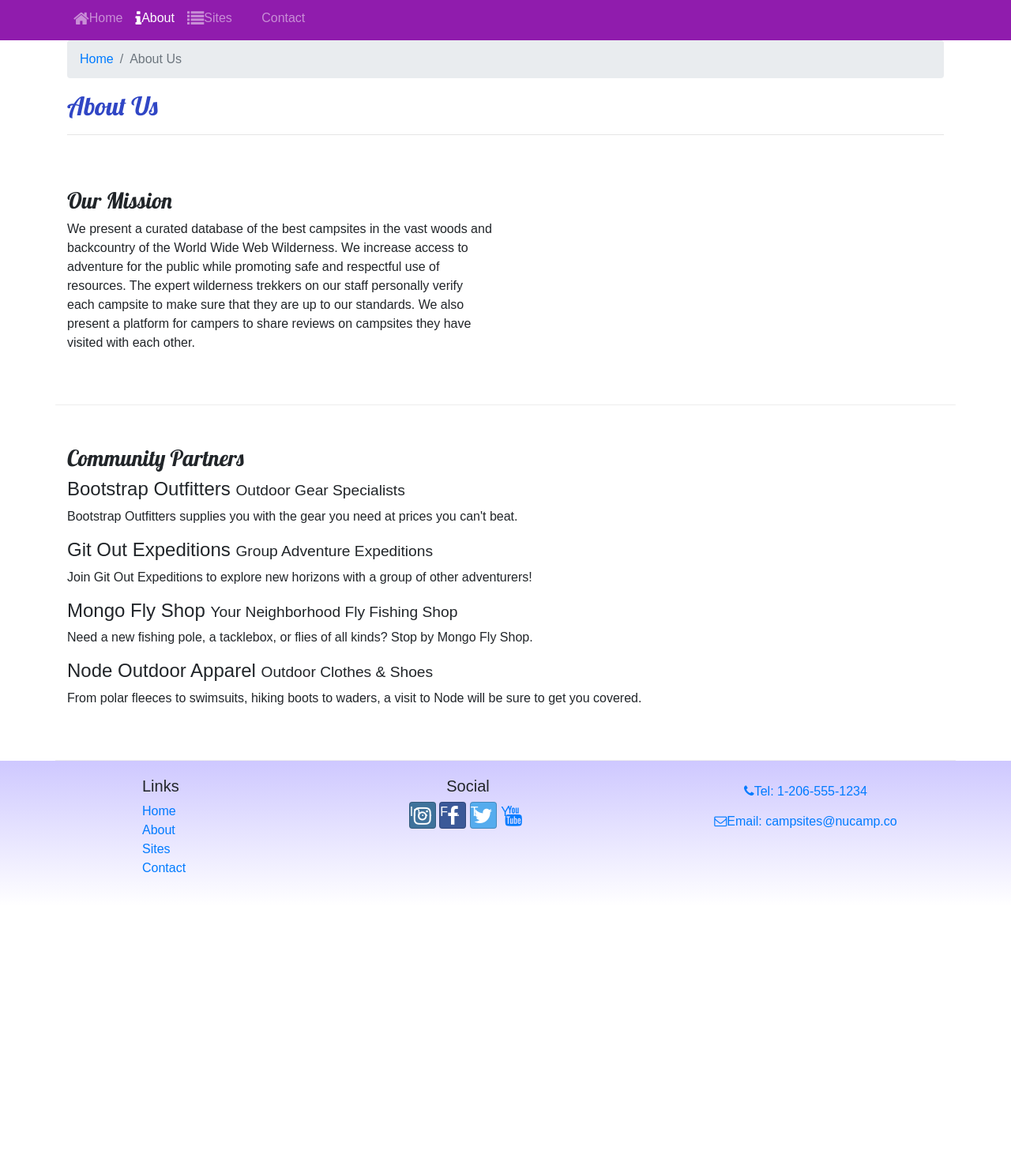
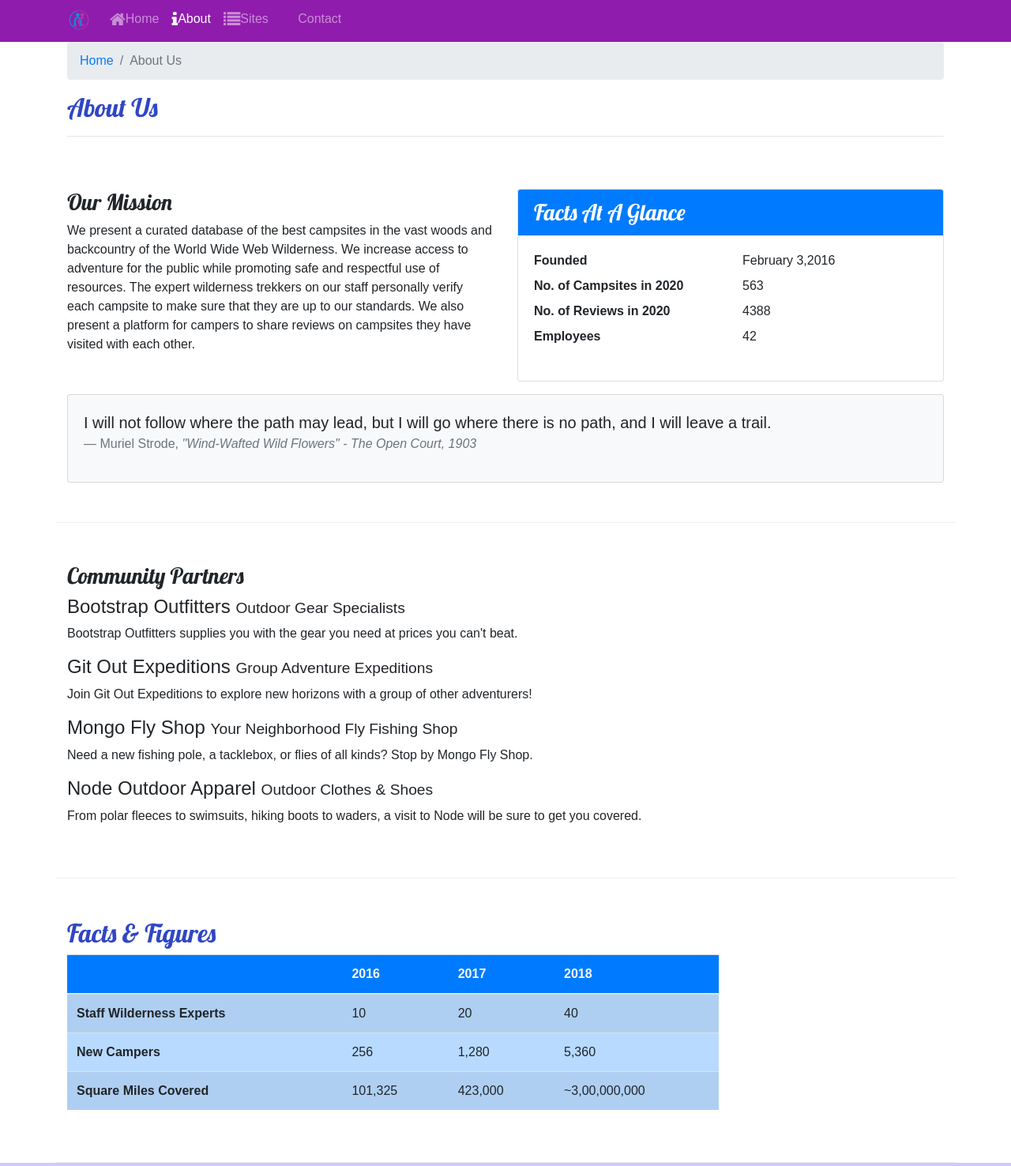
Before and after one commit to daledezma/nucampsite, a website: page aboutus.html in a window 1280 px wide. Shown: the part 167-1643 px from the top of the page at 79% size. Before the commit the page ends 1314 px from the top, so only its background shows below. Drawn offline with nearby package versions, Linux system fonts and the light colour scheme.

Commit message:
img added

```diff
--- a/aboutus.html
+++ b/aboutus.html
@@ -22,6 +22,9 @@
     <header class="jumbotron jumbotron-fluid">
         <div class="container">
             <div class="row">
+                <div class="col-4 col-sm-3 col-md-2 align-self-center">
+                    <img src="img/logo.png" class="img-fluid" />
+                </div>
                 <div class="col">
                     <h1>NuCamp</h1>
                     <h2>a better way to camp</h2>
@@ -32,7 +35,8 @@
 
     <nav class="navbar navbar-expand-sm navbar-dark sticky-top">
         <div class="container">
-            <button class="navbar-toggler ml-auto" type="button" data-toggle="collapse" data-target="#nucampNavbar">
+            <a class="navbar-brand" href="#"><img src="img/logo.png" height="30" width="30" /></a>
+            <button class="navbar-toggler" type="button" data-toggle="collapse" data-target="#nucampNavbar">
                 <span class="navbar-toggler-icon"></span>
             </button>
             <div class="collapse navbar-collapse" id="nucampNavbar">
@@ -61,7 +65,39 @@
         <div class="row row-content">
             <div class="col-xs-12 col-sm-6 col-xl-6">
                 <h3>Our Mission</h3>
-                <p>We present a curated database of the best campsites in the vast woods and backcountry of the World Wide Web Wilderness. We increase access to adventure for the public while promoting safe and respectful use of resources. The expert wilderness trekkers on our staff personally verify each campsite to make sure that they are up to our standards. We also present a platform for campers to share reviews on campsites they have visited with each other.</p>
+                <p>We present a curated database of the best campsites in the vast woods and backcountry of the World Wide Web Wilderness. We increase access
+                to adventure for the public while promoting safe and respectful use of resources. The expert wilderness trekkers on our staff personally verify
+                each campsite to make sure that they are up to our standards. We also present a platform for campers to share reviews on campsites they have
+                visited with each other.</p>
+            </div>
+            <div class="col-sm-6">
+                <div class="card">
+                    <h3 class="card-header bg-primary text-white">Facts At A Glance</h3>
+                    <div class="card-body">
+                        <dl class="row">
+                            <dt class="col-6">Founded</dt>
+                            <dd class="col-6">February 3,2016</dd>
+                            <dt class="col-6">No. of Campsites in 2020</dt>
+                            <dd class="col-6">563</dd>
+                            <dt class="col-6">No. of Reviews in 2020</dt>
+                            <dd class="col-6">4388</dd>
+                            <dt class="col-6">Employees</dt>
+                            <dd class="col-6">42</dd>
+                        </dl>
+                    </div>
+                </div>
+            </div>
+            <div class="col">
+                <div class="card card-body bg-light mt-3">
+                    <blockquote class="blockquote">
+                        <p class="mb-0">I will not follow where the path may lead, but I will go where there is no path, and I will leave a trail.</p>
+                        <footer class="blockquote-footer">Muriel Strode,
+                            <cite title="Source Title">
+                                "Wind-Wafted Wild Flowers" - The Open Court, 1903
+                            </cite>
+                        </footer>
+                    </blockquote>
+                </div>
             </div>
         </div>
 
@@ -78,9 +114,48 @@
                 <p class="d-none d-sm-block">From polar fleeces to swimsuits, hiking boots to waders, a visit to Node will be sure to get you covered. </p>
             </div>
         </div>
+
+        <div class="row row-content">
+            <div class="col-sm-9">
+                <h2>Facts &amp; Figures</h2>
+                <div class="table-responsive">
+                    <table class="table table-striped">
+                        <thead>
+                            <tr class="bg-primary text-light">
+                                <th></th>
+                                <th>2016</th>
+                                <th>2017</th>
+                                <th>2018</th>
+                            </tr>
+                        </thead>
+                        <tbody class="table-primary">
+                            <tr>
+                                <th>Staff Wilderness Experts</th>
+                                <td>10</td>
+                                <td>20</td>
+                                <td>40</td>
+                            </tr>
+                            <tr>
+                                <th>New Campers</th>
+                                <td>256</td>
+                                <td>1,280</td>
+                                <td>5,360</td>
+                            </tr>
+                            <tr>
+                                <th>Square Miles Covered</th>
+                                <td>101,325</td>
+                                <td>423,000</td>
+                                <td>~3,00,000,000</td>
+                            </tr>
+                        </tbody>
+                    </table>
+                </div>
+            </div>
+        </div>
+
     </div>
 
-    <footer>
+    <footer class="site-footer">
         <div class="container">
             <div class="row">
                 <div class="col-4 col-sm-2 offset-1">
--- a/css/styles.css
+++ b/css/styles.css
@@ -14,7 +14,7 @@ header h2 {
     color: #CEC8FF
 }
 
-footer {
+.site-footer {
     background-image: linear-gradient(#CEC8FF, white);
     padding: 20px 0;
 }
```
Also changed, not shown: contactus.html (+6 -2 lines), index.html (+20 -6 lines), img/bootstrap-thumb.png (added), img/breadcrumb-trail-thumb.jpg (added), img/breadcrumb-trail.jpg (added), img/chrome-river-thumb.jpg (added), img/chrome-river.jpg (added), img/logo.png (added), img/react-lake-thumb.jpg (added), img/react-lake.jpg (added).
